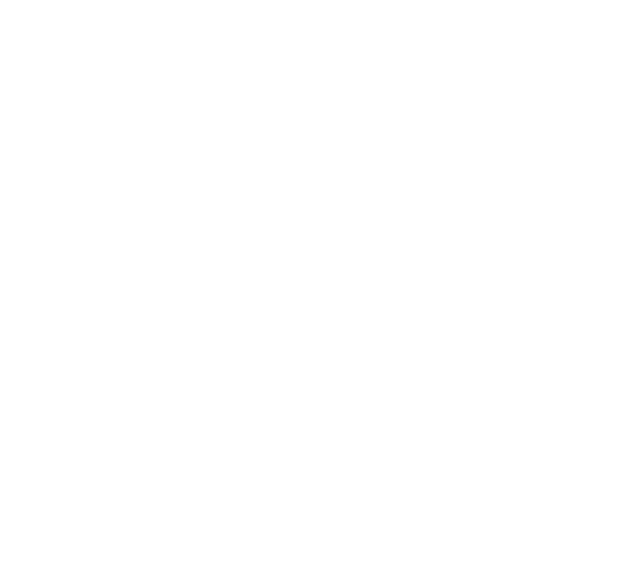
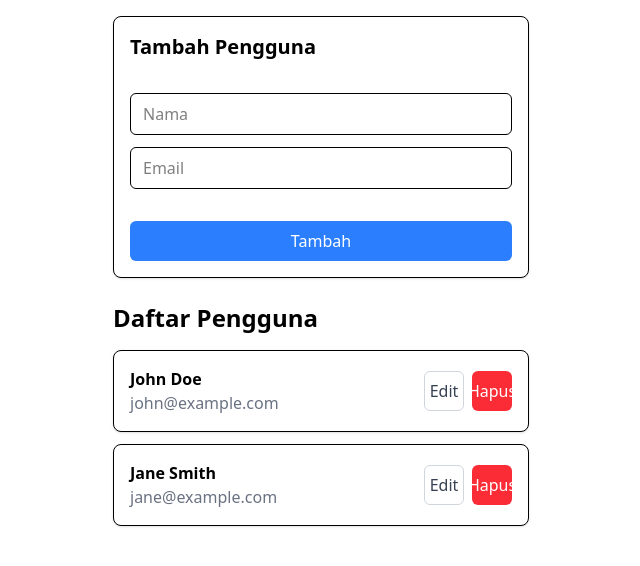
Before and after one commit to yudhi1933/belajar-react, a React (Vite) app: page /crud in a window 1280 px wide. Before the commit this address had no page. Shown: the top 566 px of the page, without its empty margins (319-959 px from the left). Built offline with nearby package versions, Linux system fonts and the light colour scheme.

Commit message:
menambahkan To-Do List App (CRUD)

```diff
--- a/src/App.jsx
+++ b/src/App.jsx
@@ -1,15 +1,15 @@
 // import { useState } from 'react'
 import { BrowserRouter, Route, Routes } from 'react-router-dom'
-import Home from './pages/Home';
+import UserManagement from './pages/crud/UserManagement';
 
 function App() {
-
   return (
     <BrowserRouter>
       {/* <Navbar /> */}
       <Routes>
-        <Route path="/" element={<Home />} />
+        <Route path="/" element={<h1>Home</h1>} />
         <Route path="/about" element={<h1>About</h1>} />
+        <Route path="/crud" element={<UserManagement />} />
       </Routes>
     </BrowserRouter>
   )
--- a/src/components/Button.jsx
+++ /dev/null
@@ -1,17 +0,0 @@
-import styled from 'styled-components';
-
-const Button = styled.button`
-  background-color: #4CAF50;
-  border: none;
-  color: white;
-  padding: 10px 20px;
-  text-align: center;
-  border-radius: 4px;
-  cursor: pointer;
-
-  &:hover {
-    background-color: #45a049;
-  }
-`;
-
-export default Button;
--- a/src/components/Button2.jsx
+++ /dev/null
@@ -1,19 +0,0 @@
-function Button2({name, id, className, hello,color}) {
-    let finalColor = ""
-    if (color === "red") {
-        finalColor = "bg-red-500"
-    } else if (color === "green") {
-        finalColor = "bg-green-500"
-    } else if (color === "blue") {
-        finalColor = "bg-blue-500"
-    } else {
-        finalColor = "bg-gray-500"
-    }
-    return (
-        <div>
-            <button type="button" className={finalColor+" bg-blue-500 hover:bg-blue-700 text-white font-bold py-2 px-4 rounded "} id={id} name={name}  >{name} {hello}</button>
-        </div>
-    );
-}
-
-export default Button2
--- a/src/components/Input.jsx
+++ /dev/null
@@ -1,18 +0,0 @@
-// const InputText = ({name}) => {
-//     return (
-//         <div className="flex flex-col p-2 border">
-//             <label htmlFor="name">{name}:</label>
-//             <input className="border border-gray-300" type="text" id={name} name={name} />
-//         </div>
-//     );
-// }
-function InputText({name, onChange}) {
-    return (
-        <div className="flex flex-col p-2 border">
-            <label htmlFor="name">{name}:</label>
-            <input onChange={onChange} className="border border-gray-300" type="text" id={name} name={name} />
-        </div>
-    )
-}
-
-export default InputText
--- a/src/components/TesUl.jsx
+++ /dev/null
@@ -1,11 +0,0 @@
-function TesUi({data}) {
-    return (
-        <ul>
-        {data.map((item) => (
-          <li key={item.id}>{item.title}</li>
-        ))}
-      </ul>
-    )
-}
-
-export default TesUi
--- /dev/null
+++ b/src/components/ui/Button.jsx
@@ -0,0 +1,47 @@
+import React from 'react';
+
+function Button({
+  children,
+  variant = 'default',
+  size = 'default',
+  className = '',
+  ...props
+}) {
+  const variantClasses = {
+    default: 'bg-blue-500 text-white hover:bg-blue-600',
+    outline: 'border border-gray-300 bg-white text-gray-700 hover:bg-gray-100',
+    destructive: 'bg-red-500 text-white hover:bg-red-600'
+  };
+
+  const sizeClasses = {
+    default: 'px-4 py-2 text-base',
+    sm: 'px-3 py-1 text-sm',
+    icon: 'p-2 w-10 h-10 flex items-center justify-center'
+  };
+
+  return (
+    <button
+      className={`
+        rounded-md
+        transition-colors
+        focus:outline-none
+        focus:ring-2
+        focus:ring-offset-2
+        disabled:opacity-50
+        ${variantClasses[variant]}
+        ${sizeClasses[size]}
+        ${className}
+      `}
+      {...props}
+    >
+      {children}
+    </button>
+  );
+}
+function ButtonA() {
+  return (
+    <h1>Button A</h1>
+  )
+}
+export default Button;
+export {ButtonA}
--- /dev/null
+++ b/src/components/ui/Card.jsx
@@ -0,0 +1,58 @@
+import React from 'react';
+
+function Card({ children, className = '', ...props }) {
+  return (
+    <div
+      className={`rounded-lg border bg-white shadow-sm ${className}`}
+      {...props}
+    >
+      {children}
+    </div>
+  );
+}
+
+export function CardHeader({ children, className = '', ...props }) {
+  return (
+    <div
+      className={`flex flex-col space-y-1.5 p-4 ${className}`}
+      {...props}
+    >
+      {children}
+    </div>
+  );
+}
+
+export function CardTitle({ children, className = '', ...props }) {
+  return (
+    <h3
+      className={`text-xl font-semibold ${className}`}
+      {...props}
+    >
+      {children}
+    </h3>
+  );
+}
+
+export function CardContent({ children, className = '', ...props }) {
+  return (
+    <div
+      className={`p-4 ${className}`}
+      {...props}
+    >
+      {children}
+    </div>
+  );
+}
+
+export function CardFooter({ children, className = '', ...props }) {
+  return (
+    <div
+      className={`flex items-center p-4 ${className}`}
+      {...props}
+    >
+      {children}
+    </div>
+  );
+}
+
+export default Card;
--- /dev/null
+++ b/src/components/ui/Input.jsx
@@ -0,0 +1,28 @@
+import React from 'react';
+
+export function InputA({
+  className = '',
+  type = 'text',
+  ...props
+}) {
+  return (
+    <input
+      type={type}
+      className={`
+        w-full
+        px-3
+        py-2
+        border
+        rounded-md
+        focus:outline-none
+        focus:ring-2
+        focus:ring-blue-500
+        focus:border-transparent
+        ${className}
+      `}
+      {...props}
+    />
+  );
+}
+
+export default InputA
--- a/src/pages/Home.jsx
+++ /dev/null
@@ -1,53 +0,0 @@
-import { useState, useEffect } from "react";
-import api from "../services/api";
-import Button from "../components/Button";
-import InputText from "../components/Input";
-import Button2 from "../components/Button2";
-import TesUi from "../components/TesUl";
-
-function Home() {
-  const [data, setData] = useState([]);
-  const [input, setInput] = useState("");
-
-  useEffect(() => {
-    // Contoh penggunaan axios
-    const fetchData = async () => {
-      try {
-        // Uncomment dan sesuaikan saat API siap
-        // const response = await api.get("/posts");
-        // // console.log(response.data);
-        // setData(response.data);
-        setData([{ id: 1, title: "Test Item" }]);
-        console.log(data)
-      } catch (error) {
-        console.error("Error fetching data:", error);
-      }
-    };
-
-    fetchData();
-  }, []);
-
-  const onClickButton = () => {
-    setData([...data, { id: data.length + 1, title: "New Item " + data.length }]);
-    console.log(data)
-  };
-
-  return (
-    <div className="flex flex-row gap-5">
-      <div>
-        <h1>Home Page {input}</h1>
-        <Button id="button" onClick={onClickButton}>Klik Saya</Button>
-        <TesUi data={data} />
-      </div>
-      <div>
-        {/* <InputText name="username" /> */}
-        <InputText onChange={(e) => setInput(e.target.value)} name="password" />
-      </div>
-      <div>
-        <Button2 name="utton2" id="bu" color="blue" hello={"world"} />
-      </div>
-    </div>
-  );
-}
-
-export default Home;
--- /dev/null
+++ b/src/pages/crud/UserManagement.jsx
@@ -0,0 +1,109 @@
+import React, { useState } from "react";
+// import {
+//   Card,
+//   CardHeader,
+//   CartTitle,
+//   CartConctat,
+//   CardFooter
+// }
+// from './src/components/ui/Card';
+// import Button from "../../components/ui/Button";
+// import Input from "../../components/ui/Input";
+import Card, { CardContent, CardFooter, CardHeader, CardTitle } from "../../components/ui/card";
+import Button from "../../components/ui/button";
+import { InputA } from "../../components/ui/input";
+
+function UserManagement() {
+  // State untuk daftar pengguna
+  const [users, setUsers] = useState([
+    { id: 1, name: "John Doe", email: "john@example.com" },
+    { id: 2, name: "Jane Smith", email: "jane@example.com" },
+  ]);
+
+  // State untuk form input
+  const [name, setName] = useState("");
+  const [email, setEmail] = useState("");
+  const [editingUser, setEditingUser] = useState(null);
+
+  // Fungsi Create (Tambah Pengguna)
+  const addUser = () => {
+    if (name && email) {
+      const newUser = {
+        id: users.length + 1,
+        name,
+        email,
+      };
+      setUsers([...users, newUser]);
+      // Reset form
+      setName("");
+      setEmail("");
+    }
+  };
+
+  // Fungsi Update (Edit Pengguna)
+  const editUser = (user) => {
+    setEditingUser(user);
+    setName(user.name);
+    setEmail(user.email);
+  };
+
+  const updateUser = () => {
+    if (name && email) {
+      setUsers(users.map((user) => (user.id === editingUser.id ? { ...user, name, email } : user)));
+      // Reset form dan state editing
+      setName("");
+      setEmail("");
+      setEditingUser(null);
+    }
+  };
+
+  // Fungsi Delete (Hapus Pengguna)
+  const deleteUser = (id) => {
+    setUsers(users.filter((user) => user.id !== id));
+  };
+
+  return (
+    <div className="container mx-auto p-4 max-w-md">
+      <Card className="mb-6">
+        <CardHeader>
+          <CardTitle>{editingUser ? "Edit Pengguna" : "Tambah Pengguna"}</CardTitle>
+        </CardHeader>
+        <CardContent>
+          <div className="space-y-3">
+            <InputA placeholder="Nama" value={name} onChange={(e) => setName(e.target.value)} />
+            <InputA placeholder="Email" value={email} onChange={(e) => setEmail(e.target.value)} />
+          </div>
+        </CardContent>
+        <CardFooter>
+          <Button onClick={editingUser ? updateUser : addUser} className="w-full">
+            {editingUser ? "Update" : "Tambah"}
+          </Button>
+        </CardFooter>
+      </Card>
+
+      <div>
+        <h2 className="text-2xl font-bold mb-4">Daftar Pengguna</h2>
+        {users.map((user) => (
+          <Card key={user.id} className="mb-3">
+            <CardContent className="flex justify-between items-center">
+              <div>
+                <h3 className="font-semibold">{user.name}</h3>
+                <p className="text-gray-500">{user.email}</p>
+              </div>
+              <div className="flex space-x-2">
+                <Button variant="outline" size="icon" onClick={() => editUser(user)}>
+                  Edit
+                </Button>
+                <Button variant="destructive" size="icon" onClick={() => deleteUser(user.id)}>
+                  Hapus
+                </Button>
+              </div>
+            </CardContent>
+          </Card>
+        ))}
+      </div>
+    </div>
+  );
+}
+
+export default UserManagement;
```
